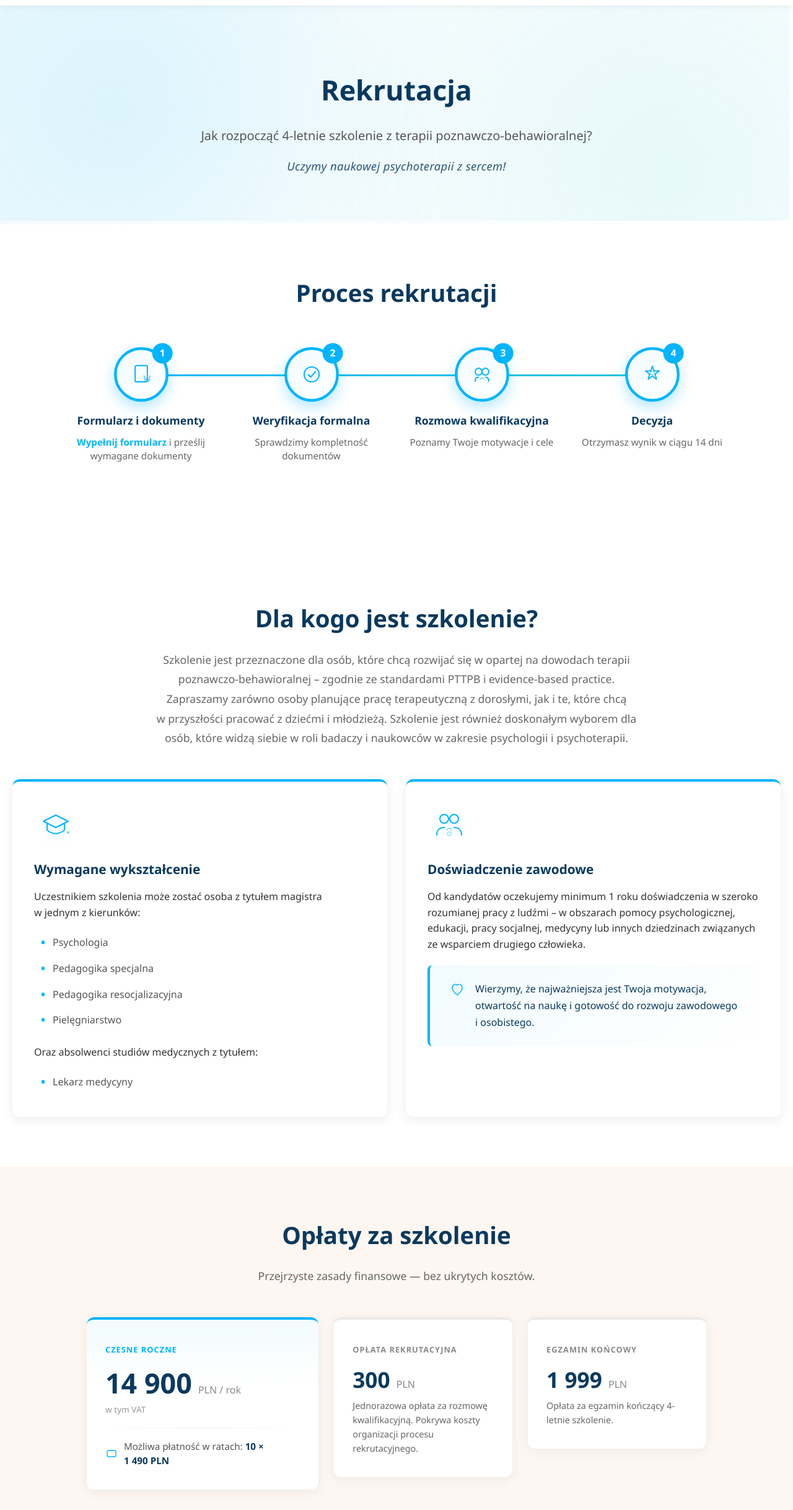
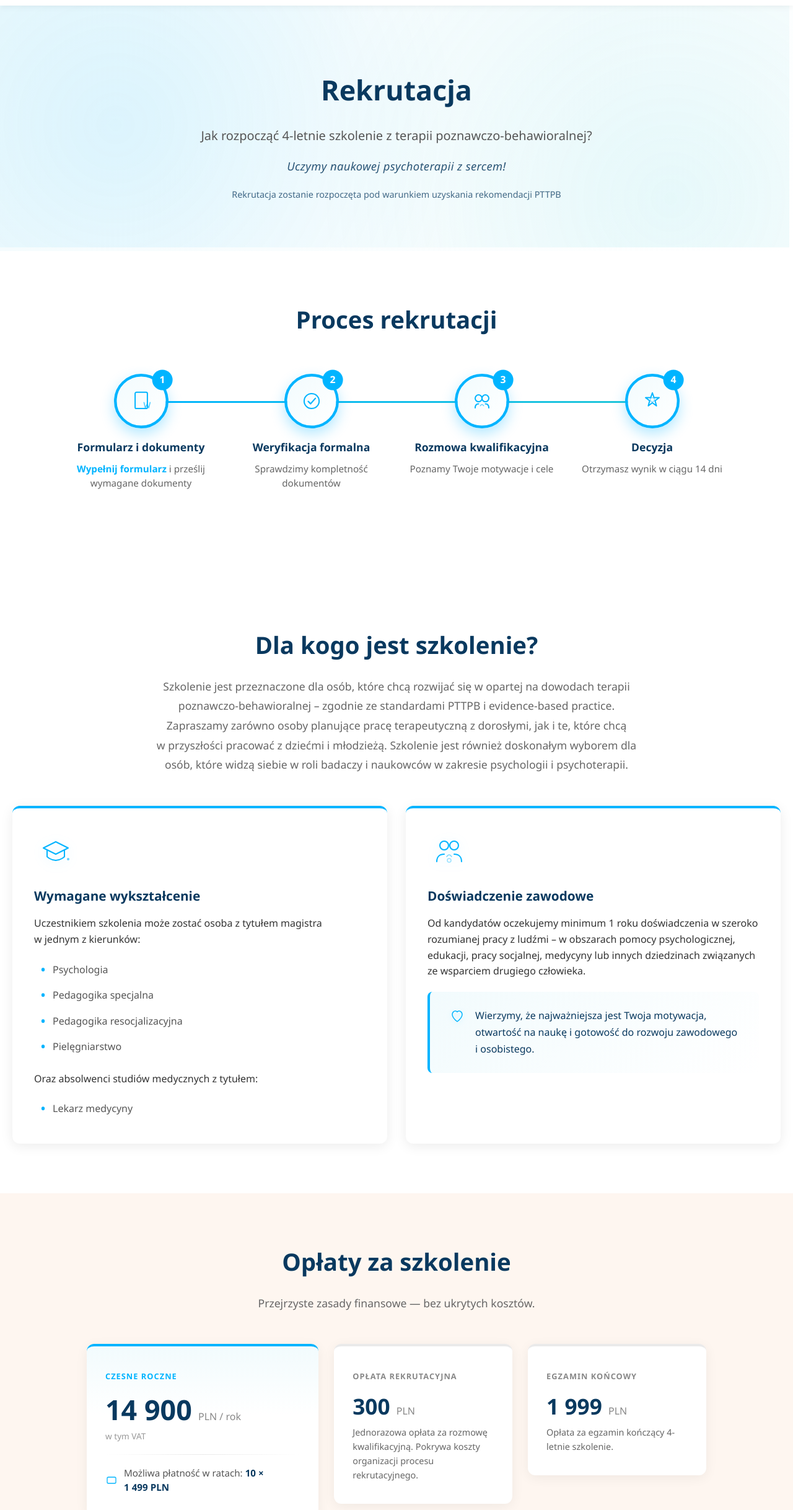
Before and after one commit to AdamElzan/harmonJA, a plain HTML site: page rekrutacja.html in a window 1280 px wide. Shown: the part 120-2556 px from the top of the page at 62% size. Drawn offline with Linux system fonts and the light colour scheme.

Commit message:
Update rekrutacja.html

```diff
--- a/rekrutacja.html
+++ b/rekrutacja.html
@@ -1490,6 +1490,9 @@
                 <p class="hero-tagline">
                     Uczymy naukowej psychoterapii z&nbsp;sercem!
                 </p>
+                <p style="margin-top: 20px; font-size: 0.9rem; color: var(--dark-blue); opacity: 0.75; animation: fadeInUp 0.8s ease-out 0.45s backwards;">
+                    Rekrutacja zostanie rozpoczęta pod warunkiem uzyskania rekomendacji PTTPB
+                </p>
             </div>
         </section>
 
@@ -1645,7 +1648,7 @@
                                 <line x1="3" y1="9" x2="17" y2="9" stroke="url(#gPr1)" stroke-width="1.3"/>
                                 <defs><linearGradient id="gPr1" x1="0" y1="0" x2="20" y2="20"><stop stop-color="#00b4ff"/><stop offset="1" stop-color="#22c7d6"/></linearGradient></defs>
                             </svg>
-                            <span>Możliwa płatność w&nbsp;ratach: <strong>10 × 1&nbsp;490&nbsp;PLN</strong></span>
+                            <span>Możliwa płatność w&nbsp;ratach: <strong>10 × 1&nbsp;499&nbsp;PLN</strong></span>
                         </div>
                     </div>
 
@@ -2093,6 +2096,9 @@
                 </div>
                 <p style="margin-top: 30px; font-size: 1rem; opacity: 0.9; position: relative; z-index: 1;">
                     Rekrutacja trwa do wyczerpania miejsc. Zadbaj o&nbsp;wcześniejsze zgłoszenie – liczba uczestników w&nbsp;każdej edycji jest ograniczona.
+                </p>
+                <p style="margin-top: 14px; font-size: 0.9rem; opacity: 0.8; position: relative; z-index: 1;">
+                    Rekrutacja zostanie rozpoczęta pod warunkiem uzyskania rekomendacji PTTPB
                 </p>
             </div>
         </section>
@@ -2190,6 +2196,7 @@
     </footer>
 
 
+
     <script>
         // ========================================
         // MOBILE MENU
```
